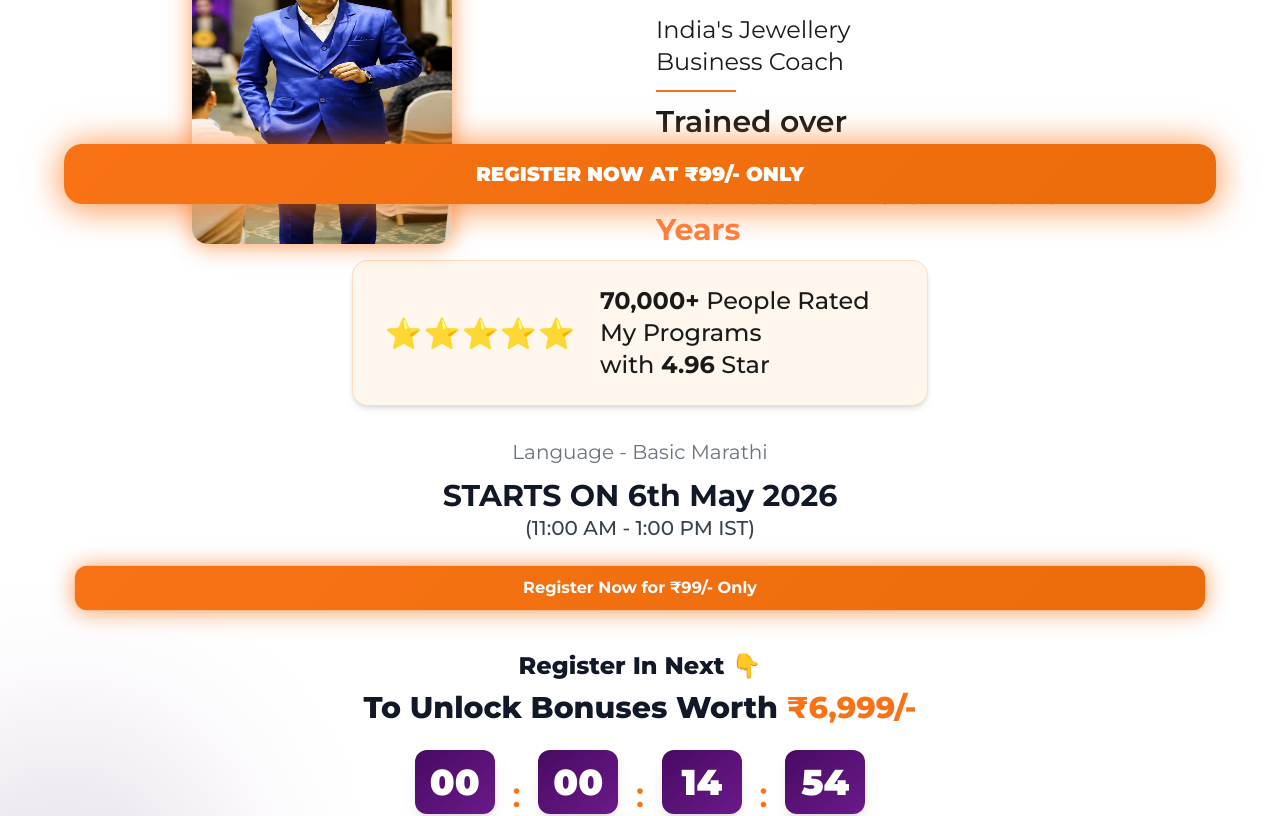
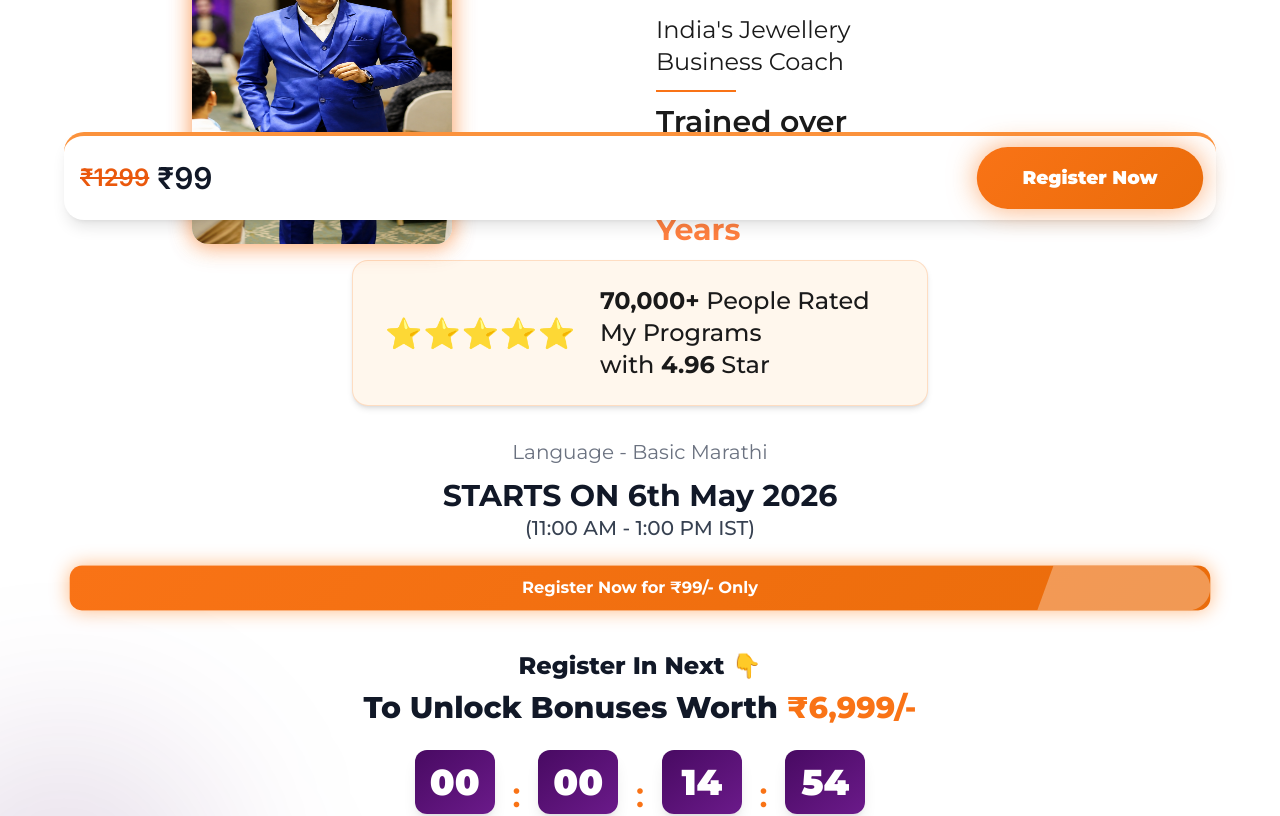
Before and after one commit to bhoyepravin/jewellersmasterclass, a Next.js app: page / in a window 1280 px wide. Shown: the part 580-1396 px from the top of the page. Built offline with nearby package versions, Linux system fonts and the light colour scheme.

Commit message:
footer button

```diff
--- a/src/components/CTAButton.jsx
+++ b/src/components/CTAButton.jsx
@@ -1,3 +1,40 @@
+// 'use client';
+
+// import { motion } from 'framer-motion';
+
+// const CTAButton = ({
+//   href,
+//   text = 'Register Now for ₹99/- Only',
+//   className = '',
+// }) => {
+//   return (
+//     <motion.a
+//       href={href}
+//       className={`primary-btn font-heading orange-glow text-xl md:text-base px-6 md:px-6 py-4 md:py-2.5 w-full text-center relative overflow-hidden group inline-flex items-center justify-center ${className}`}
+//       animate={{
+//         scale: [1, 1.02, 1],
+//       }}
+//       transition={{
+//         duration: 2,
+//         repeat: Infinity,
+//         ease: 'easeInOut',
+//       }}
+//     >
+//       {/* Mirror Shine Effect */}
+//       <span className="absolute inset-0 z-0 overflow-hidden rounded-full">
+//         <span className="absolute top-0 -left-[120%] h-full w-[40%] bg-white/30 skew-x-[-20deg] group-hover:left-[120%] transition-all duration-700 ease-in-out" />
+//       </span>
+
+//       {/* Button Text */}
+//       <span className="relative z-10 whitespace-nowrap">
+//         {text}
+//       </span>
+//     </motion.a>
+//   );
+// };
+
+// export default CTAButton;
+
 'use client';
 
 import { motion } from 'framer-motion';
@@ -12,7 +49,14 @@ const CTAButton = ({
       href={href}
       className={`primary-btn font-heading orange-glow text-xl md:text-base px-6 md:px-6 py-4 md:py-2.5 w-full text-center relative overflow-hidden group inline-flex items-center justify-center ${className}`}
       animate={{
-        scale: [1, 1.02, 1],
+        scale: [1, 1.04, 1],
+        boxShadow: [
+          '0 0 0px rgba(255,115,0,0.2)',
+          '0 0 20px rgba(255,115,0,0.5)',
+          '0 0 35px rgba(255,115,0,0.8)',
+          '0 0 20px rgba(255,115,0,0.5)',
+          '0 0 0px rgba(255,115,0,0.2)',
+        ],
       }}
       transition={{
         duration: 2,
@@ -22,7 +66,18 @@ const CTAButton = ({
     >
       {/* Mirror Shine Effect */}
       <span className="absolute inset-0 z-0 overflow-hidden rounded-full">
-        <span className="absolute top-0 -left-[120%] h-full w-[40%] bg-white/30 skew-x-[-20deg] group-hover:left-[120%] transition-all duration-700 ease-in-out" />
+        <motion.span
+          className="absolute top-0 -right-[120%] h-full w-[35%] bg-white/30 skew-x-[-20deg]"
+          animate={{
+            left: ['-120%', '140%'],
+          }}
+          transition={{
+            duration: 2.2,
+            repeat: Infinity,
+            ease: 'easeInOut',
+            repeatDelay: 0.5,
+          }}
+        />
       </span>
 
       {/* Button Text */}
--- a/src/components/FAQSection.jsx
+++ b/src/components/FAQSection.jsx
@@ -75,7 +75,7 @@ export default function FAQSection({ data }) {
 
   return (
     <section
-      className="relative overflow-hidden py-20 md:py-28"
+      className="relative overflow-hidden py-20 md:py-28 pt-5"
       style={{ background: '#FFF7ED' }}
     >
       {/* Orbs */}
--- /dev/null
+++ b/src/components/FixedRegisterButton.jsx
@@ -0,0 +1,116 @@
+'use client';
+
+import { motion } from 'framer-motion';
+import { useEffect, useState } from 'react';
+
+function FixedRegisterButton() {
+  const [timeLeft, setTimeLeft] = useState('4:48');
+
+  useEffect(() => {
+    // Parse initial time (4 minutes 48 seconds = 288 seconds)
+    let totalSeconds = 4 * 60 + 48;
+
+    const timer = setInterval(() => {
+      if (totalSeconds <= 0) {
+        clearInterval(timer);
+        setTimeLeft('0:00');
+      } else {
+        totalSeconds--;
+        const mins = Math.floor(totalSeconds / 60);
+        const secs = totalSeconds % 60;
+        setTimeLeft(`${mins}:${secs.toString().padStart(2, '0')}`);
+      }
+    }, 1000);
+
+    return () => clearInterval(timer);
+  }, []);
+
+  return (
+    <div
+      className="elementor-element elementor-element-4fa4038 rowFixed e-flex e-con-boxed e-con-parent sticky"
+      data-id="4fa4038"
+      data-element_type="container"
+      data-settings='{"background_background":"classic"}'
+    >
+      <div className="e-con-inner">
+        <div className="elementor-element elementor-element-04b656c e-con-full e-flex e-con-child">
+
+          {/* Left Section - Price + Timer */}
+          <div className="elementor-element elementor-element-093d689 e-con-full e-flex e-con-child">
+
+            {/* Price with Strikethrough */}
+            <div className="elementor-element elementor-element-ba2c29c elementor-widget">
+              <div className="elementor-widget-container">
+                <h2 className="elementor-heading-title elementor-size-default">
+                  <del>₹1299</del> ₹99
+                </h2>
+              </div>
+            </div>
+
+            {/* Timer */}
+            <div className="elementor-element elementor-element-285f6a9 elementor-widget">
+              <div className="elementor-widget-container">
+                <div className="timer">
+                  <p>
+                    Offer ends in <span id="timer" className="timer">{timeLeft}</span> Mins
+                  </p>
+                </div>
+              </div>
+            </div>
+          </div>
+
+          {/* Right Section - Button with Mirror Shine & Animations */}
+          <div className="elementor-element elementor-element-1c8f6b8 e-con-full e-flex e-con-child">
+            <div className="elementor-element elementor-element-7501048 elementor-align-center elementor-widget__width-initial btnHover elementor-widget-mobile__width-inherit elementor-widget">
+              <div className="elementor-widget-container">
+                <div className="elementor-button-wrapper">
+                  <motion.a
+                    href="https://masterclass.holistictherapistgayathri.com/l/ebbc08a4b6"
+                    className="elementor-button elementor-button-link elementor-size-sm relative overflow-hidden group"
+                    whileHover={{ scale: 1.05 }}
+                    whileTap={{ scale: 0.95 }}
+                    animate={{
+                      scale: [1, 1.03, 1],
+                      boxShadow: [
+                        '0 0 0px rgba(249,115,22,0.3)',
+                        '0 0 20px rgba(249,115,22,0.5)',
+                        '0 0 30px rgba(249,115,22,0.7)',
+                        '0 0 20px rgba(249,115,22,0.5)',
+                        '0 0 0px rgba(249,115,22,0.3)',
+                      ],
+                    }}
+                    transition={{
+                      duration: 2,
+                      repeat: Infinity,
+                      ease: 'easeInOut',
+                    }}
+                    style={{
+                      background: 'linear-gradient(135deg, #F97316, #EA6C0A)',
+                      display: 'inline-flex',
+                      alignItems: 'center',
+                      justifyContent: 'center',
+                    }}
+                  >
+                    {/* Mirror Shine Effect */}
+                    <span className="absolute inset-0 z-0 overflow-hidden rounded">
+                      <span className="absolute top-0 -left-[120%] h-full w-[40%] bg-white/30 skew-x-[-20deg] group-hover:left-[120%] transition-all duration-700 ease-in-out" />
+                    </span>
+
+                    {/* Button Text */}
+                    <span className="relative z-10">
+                      <span className="elementor-button-content-wrapper">
+                        <span className="elementor-button-text">Register Now</span>
+                      </span>
+                    </span>
+                  </motion.a>
+                </div>
+              </div>
+            </div>
+          </div>
+        </div>
+      </div>
+    </div>
+  );
+}
+
+export default FixedRegisterButton;
--- a/src/components/MentorSection.jsx
+++ b/src/components/MentorSection.jsx
@@ -104,7 +104,7 @@ export default function MentorSection({ data }) {
             </motion.p>
 
             {/* Points in Boxes - 2 columns grid on tablet/desktop, 1 column on mobile */}
-            <div className="grid grid-cols-2 sm:grid-cols-2 lg:grid-cols-3 gap-6 mb-8">
+            <div className="grid grid-cols-2 sm:grid-cols-2 lg:grid-cols-3 gap-6 mb-1">
   {[
     { number: '10+', label: 'Years of Experience', subLabel: 'Helping Jewellers Automate', icon: <FaTrophy />, color: '#F97316' },
     { number: '10,000+', label: 'Coaching Clients', subLabel: 'Happy Business Owners', icon: <FaUsers />, color: '#F97316' },
--- a/src/components/MissionSection.jsx
+++ b/src/components/MissionSection.jsx
@@ -19,12 +19,12 @@ const IMG_GRADIENTS = [
 
 export default function MissionSection({ data }) {
   return (
-    <section className="section-padding" style={{ background: '#FAF5FF' }}>
+    <section className="section-padding pt-8" style={{ background: '#FAF5FF' }}>
       <div className="container-max">
 
         {/* Heading */}
         <motion.div
-  className="text-center mb-12"
+  className="text-center mb-12 pt-0"
   initial="hidden" whileInView="visible"
   viewport={{ once: true, amount: 0.3 }}
   variants={stagger}
--- a/src/components/RegisterButton.jsx
+++ b/src/components/RegisterButton.jsx
@@ -46,26 +46,67 @@ function Countdown({ minutes = 15 }) {
 
 /* ── Fixed Button Component (Always Visible at Bottom) ── */
 function FixedRegisterButton({
-  text = "Register Now at ₹99/- Only",
+  text = "Register Now",
   href = siteConfig?.checkoutLink
 }) {
   return (
-    <div className="fixed bottom-0 left-0 right-0 z-50 p-3 md:p-4 ">
+    <div className="fixed bottom-0 left-0 right-0 z-50 px-0 pb-0">
       <div className="container-max mx-auto">
+        <div className="bg-white rounded-t-[20px] md:rounded-[20px] border-t-4 border-orange-400 shadow-lg px-4 py-3 flex items-center justify-between gap-3">
+
+          {/* Left Side Price + Timer */}
+          <div className="flex flex-col min-w-0 flex-1">
+            <div className="flex items-center gap-2">
+              <span className="text-orange-600 line-through font-bold text-xl md:text-2xl leading-none">
+                ₹1299
+              </span>
+
+              <span className="text-gray-900 font-black text-2xl md:text-3xl leading-none">
+                ₹99
+              </span>
+            </div>
+
+            {/* <p className="text-gray-800 font-semibold text-sm md:text-base mt-1 leading-tight whitespace-nowrap">
+              Offer ends in{" "}
+              <span className="font-bold">2:47 Mins</span>
+            </p> */}
+          </div>
+
+          {/* Right Side Button */}
           <motion.a
             href={href}
             whileHover={{ scale: 1.02 }}
             whileTap={{ scale: 0.98 }}
-          className="block w-full relative rounded-[18px] px-6 py-3 md:py-4 text-center transition-all duration-300"
+            animate={{
+              scale: [1, 1.03, 1],
+              boxShadow: [
+                '0 0 0px rgba(249,115,22,0.25)',
+                '0 0 18px rgba(249,115,22,0.45)',
+                '0 0 28px rgba(249,115,22,0.60)',
+                '0 0 18px rgba(249,115,22,0.45)',
+                '0 0 0px rgba(249,115,22,0.25)',
+              ],
+            }}
+            transition={{
+              duration: 2,
+              repeat: Infinity,
+              ease: 'easeInOut',
+            }}
+            className="relative rounded-full px-6 py-4 text-center overflow-hidden min-w-[180px] md:min-w-[220px] group shrink-0"
             style={{
               background: 'linear-gradient(135deg, #F97316, #EA6C0A)',
-            boxShadow: '0 0 36px rgba(249,115,22,0.55), 0 6px 32px rgba(249,115,22,0.40)',
             }}
           >
-          <span className="relative block text-white font-heading font-black uppercase text-base md:text-xl leading-tight">
-            {text}
+            {/* Mirror Shine Effect */}
+            <span className="absolute inset-0 z-0 overflow-hidden rounded-full">
+              <span className="absolute top-0 -left-[120%] h-full w-[35%] bg-white/30 skew-x-[-20deg] group-hover:left-[120%] transition-all duration-700 ease-in-out" />
+            </span>
+
+            <span className="relative z-10 block text-white font-heading font-black text-base md:text-lg whitespace-nowrap">
+              Register Now
             </span>
           </motion.a>
+        </div>
       </div>
     </div>
   );
@@ -153,6 +194,7 @@ export default function PricingCard({
 
       {/* Fixed Button - Always Visible at Bottom */}
       {showFixedButton && <FixedRegisterButton text={`Register Now at ${offerPrice} Only`} href={checkoutLink} />}
+
     </>
   );
 }
```
Lines whose indentation alone changed are shown as unchanged.
